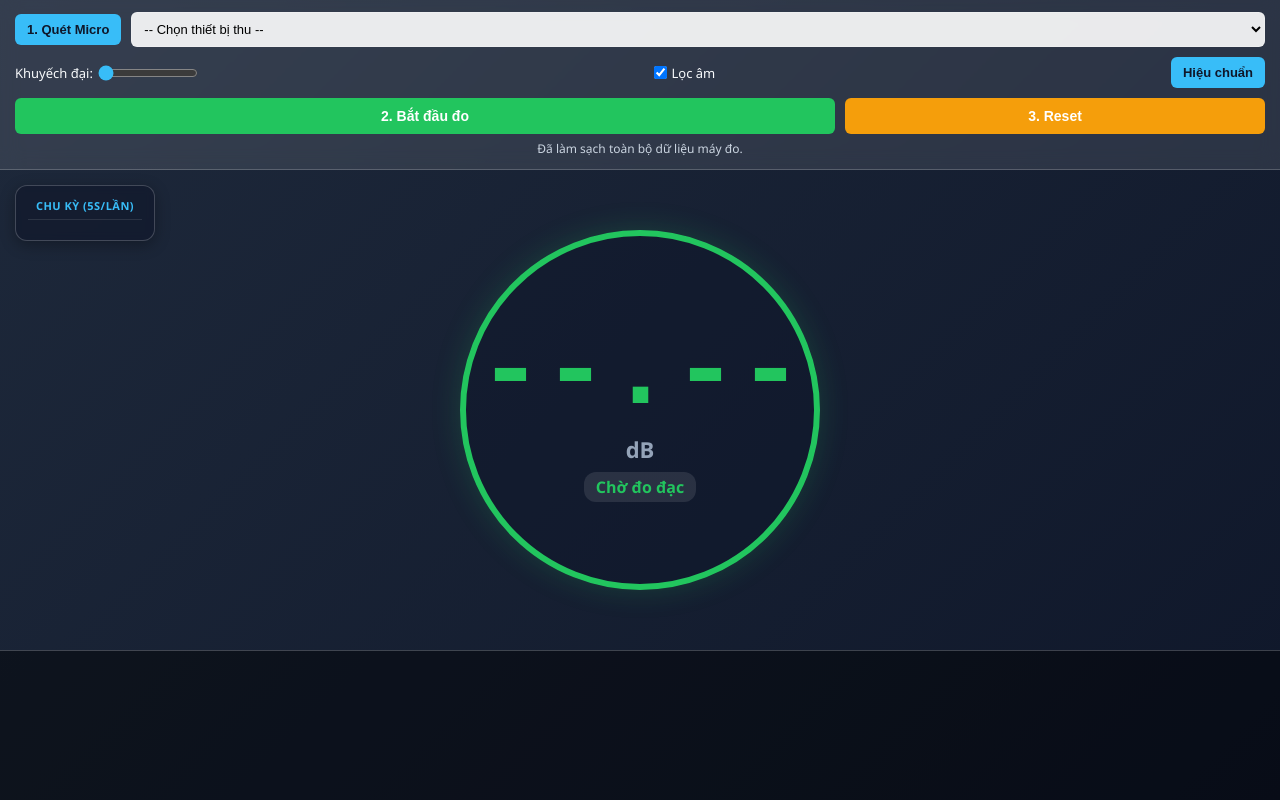
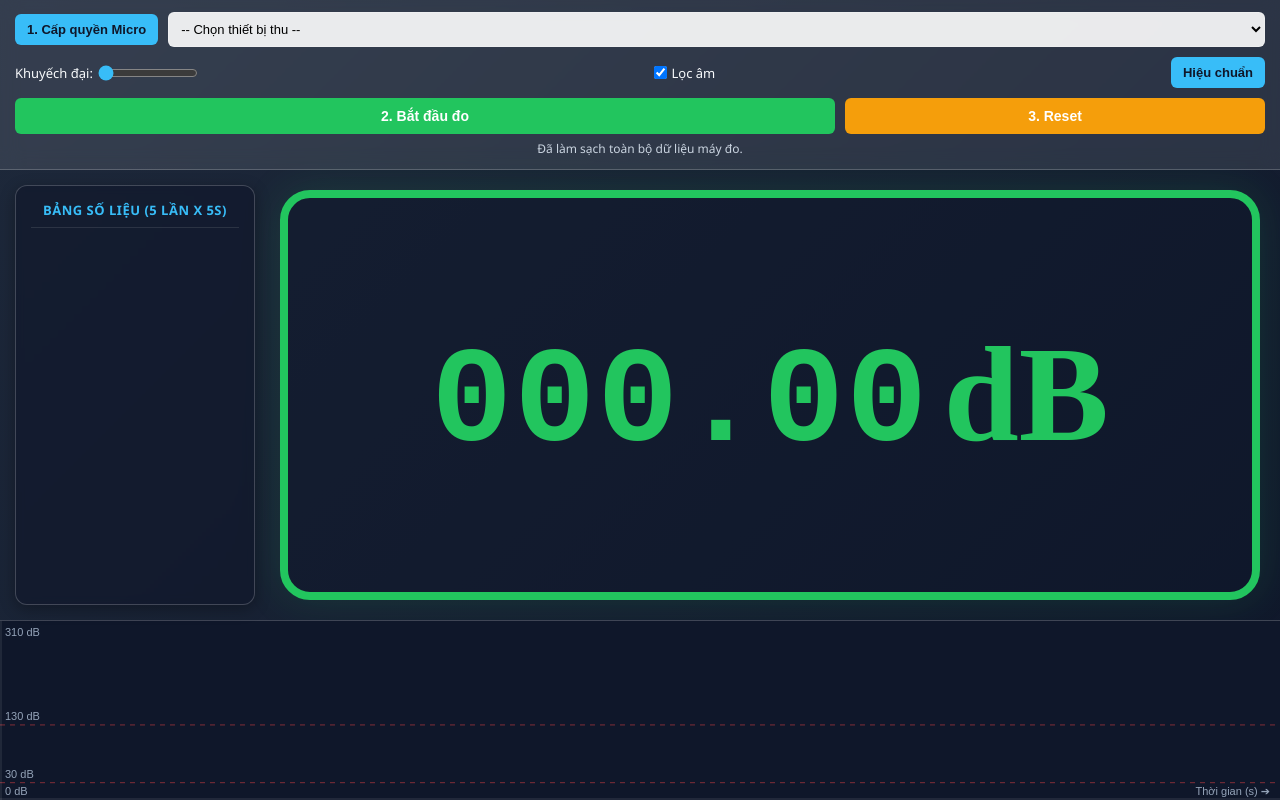
Before and after one commit to Vobinhminh/do_tieng_on_DB, a plain HTML site: page index.html in a window 1280 px wide. Both pictures are taken after a click on the button "3. Reset". Drawn offline with Linux system fonts and the light colour scheme.

Commit message:
index.html

```diff
--- a/index.html
+++ b/index.html
@@ -12,9 +12,9 @@
             --text-main: #f8fafc;
             --text-sub: #94a3b8;
             --border-color: rgba(255, 255, 255, 0.2);
-            --safe-color: #22c55e;   /* Xanh lá - An toàn */
-            --danger-color: #ef4444; /* Đỏ - Quá ngưỡng */
-            --reset-color: #f59e0b;  /* Vàng cam - Nút Reset */
+            --safe-color: #22c55e;
+            --danger-color: #ef4444;
+            --reset-color: #f59e0b;
         }
 
         * {
@@ -23,18 +23,19 @@
             padding: 0;
         }
 
+        /* KHÓA CHẶT TRANG WEB TRONG KHUÔN HÌNH - KHÔNG CUỘN */
         body, html {
             font-family: 'Segoe UI', system-ui, -apple-system, sans-serif;
             background: linear-gradient(135deg, var(--bg-top) 0%, var(--bg-bottom) 100%);
             color: var(--text-main);
-            height: 100%;
-            width: 100%;
+            height: 100vh;
+            width: 100vw;
             overflow: hidden;
             display: flex;
             flex-direction: column;
         }
 
-        /* TOOLBAR PHÍA TRÊN CÙNG */
+        /* ================= TOOLBAR PHÍA TRÊN ================= */
         .top-toolbar {
             background: var(--panel-bg);
             backdrop-filter: blur(10px);
@@ -45,6 +46,7 @@
             flex-direction: column;
             gap: 10px;
             z-index: 10;
+            flex-shrink: 0;
         }
 
         .tool-row {
@@ -107,109 +109,137 @@
             margin-top: -4px;
         }
 
-        /* KHU VỰC HIỂN THỊ CHÍNH */
+        /* ================= KHU VỰC HIỂN THỊ TRUNG TÂM ================= */
         .main-display {
             flex: 1;
             display: flex;
-            flex-direction: column;
-            justify-content: center;
-            align-items: center;
-            position: relative;
+            flex-direction: row;
+            padding: 15px;
+            gap: 20px;
+            min-height: 0;
+            box-sizing: border-box;
         }
 
-        /* BẢNG LỊCH SỬ ĐO BÊN TRÁI */
+        /* BẢNG LỊCH SỬ ĐO */
         .history-panel {
-            position: absolute;
-            left: 15px;
-            top: 15px;
             background: rgba(15, 23, 42, 0.6);
             border: 1px solid var(--border-color);
             border-radius: 12px;
-            padding: 12px;
-            width: 140px;
+            padding: 15px;
+            width: 240px;
+            height: 100%;
             z-index: 5;
             backdrop-filter: blur(4px);
             box-shadow: 0 4px 15px rgba(0,0,0,0.3);
+            flex-shrink: 0;
+            display: flex;
+            flex-direction: column;
+            box-sizing: border-box;
         }
 
         .history-panel h3 {
-            font-size: 11px;
+            font-size: 13px;
             color: #38bdf8;
-            margin-bottom: 8px;
+            margin-bottom: 12px;
             text-align: center;
             border-bottom: 1px solid rgba(255,255,255,0.1);
-            padding-bottom: 6px;
+            padding-bottom: 8px;
             text-transform: uppercase;
             letter-spacing: 0.5px;
+            flex-shrink: 0;
         }
 
         .history-list {
             list-style: none;
-            font-size: 12px;
+            font-size: 14px;
             display: flex;
             flex-direction: column;
-            gap: 6px;
+            gap: 10px;
+            overflow-y: auto;
+            flex: 1;
+            padding-right: 5px;
         }
+
+        .history-list::-webkit-scrollbar { width: 4px; }
+        .history-list::-webkit-scrollbar-track { background: rgba(0,0,0,0.1); }
+        .history-list::-webkit-scrollbar-thumb { background: rgba(255,255,255,0.2); border-radius: 10px; }
 
         .history-list li {
             display: flex;
             justify-content: space-between;
             color: #e2e8f0;
             font-family: monospace;
+            font-weight: 600;
+            background: rgba(255,255,255,0.05);
+            padding: 8px 12px;
+            border-radius: 6px;
         }
 
-        .history-list li .idx { color: #94a3b8; }
+        .history-list li .idx { color: #94a3b8; font-weight: normal; }
 
-        /* Vòng tròn hiển thị dB */
-        .db-circle {
-            width: clamp(200px, 50vw, 360px);
-            height: clamp(200px, 50vw, 360px);
+        /* ================= KHUNG CHỮ NHẬT LẤP ĐẦY KHÔNG GIAN ================= */
+        .db-container {
+            flex: 1;
+            height: 100%;
+            min-width: 0;
+            min-height: 0;
+            display: flex;
+            align-items: stretch;
+            justify-content: stretch;
+            padding: 5px;
+        }
+
+        .db-box {
+            flex: 1;
+            container-type: size;
             background: rgba(15, 23, 42, 0.5);
-            border: 6px solid var(--safe-color);
-            border-radius: 50%;
+            border: 8px solid var(--safe-color);
+            border-radius: 30px;
             display: flex;
             flex-direction: column;
             justify-content: center;
             align-items: center;
-            box-shadow: 0 0 30px rgba(34, 197, 94, 0.2);
-            transition: all 0.15s ease-out;
-            z-index: 2;
+            box-shadow: 0 0 40px rgba(34, 197, 94, 0.15);
+            transition: border-color 0.15s ease-out, box-shadow 0.15s ease-out;
+            box-sizing: border-box;
         }
 
-        .db-value {
-            font-size: clamp(55px, 14vw, 110px);
-            font-weight: 900;
-            color: var(--safe-color);
-            line-height: 1;
-            letter-spacing: -1px;
-            transition: color 0.15s ease-out;
-            font-family: monospace;
-        }
-
-        .db-unit {
-            font-size: clamp(16px, 3.5vw, 22px);
-            font-weight: 600;
-            color: var(--text-sub);
-            margin-top: 5px;
-        }
-
-        .db-status {
-            font-size: clamp(12px, 2.5vw, 16px);
-            font-weight: 700;
-            margin-top: 8px;
-            padding: 4px 12px;
-            border-radius: 12px;
-            background: rgba(255,255,255,0.1);
+        /* Gom số liệu và đơn vị nằm ngang với nhau, đồng bộ hóa màu sắc */
+        .db-readout {
+            display: flex;
+            align-items: baseline;
+            justify-content: center;
+            gap: 1.5cqw;
+            width: 100%;
             color: var(--safe-color);
             transition: color 0.15s ease-out;
         }
 
-        /* ĐỒ HỌA SÓNG ÂM DƯỚI ĐÁY */
+        .db-value {
+            font-size: min(14cqw, 55cqh);
+            font-weight: 900;
+            color: inherit;
+            line-height: 1;
+            letter-spacing: 2px;
+            font-family: 'Courier New', Courier, monospace;
+            font-variant-numeric: tabular-nums;
+        }
+
+        .db-unit {
+            font-size: min(14cqw, 55cqh);
+            font-weight: 900;
+            color: inherit;
+            font-family: 'Times New Roman', Times, serif;
+        }
+
+        /* ĐỒ THỊ BIỂU ĐỒ (dB vs Thời gian) */
         .canvas-container {
             width: 100%;
-            height: 150px;
-            background: rgba(0,0,0,0.3);
+            height: 180px;
+            background: rgba(15, 23, 42, 0.9);
             border-top: 1px solid var(--border-color);
+            flex-shrink: 0;
+            position: relative;
         }
 
         canvas {
@@ -218,14 +248,46 @@
             display: block;
         }
 
+        /* ================= RESPONSIVE ĐIỆN THOẠI (Mobile Layout) ================= */
+        @media (max-width: 768px) {
+            .main-display {
+                flex-direction: column;
+                gap: 15px;
+                padding: 10px;
+            }
+            .history-panel {
+                width: 100%;
+                height: auto;
+                max-height: 160px;
+                padding: 10px;
+            }
+            .history-list {
+                display: grid;
+                grid-template-columns: 1fr 1fr;
+                gap: 6px;
+            }
+            .history-list li {
+                padding: 6px 8px;
+            }
+            .db-container {
+                padding: 0 5px;
+            }
+            .db-box {
+                border-width: 6px;
+                border-radius: 20px;
+            }
+            .canvas-container {
+                height: 130px;
+            }
+        }
     </style>
 </head>
 <body>
 
-    <!-- BẢNG ĐIỀU KHIỂN GỌN GÀNG PHÍA TRÊN -->
+    <!-- BẢNG ĐIỀU KHIỂN -->
     <div class="top-toolbar">
         <div class="tool-row">
-            <button id="micBtn">1. Quét Micro</button>
+            <button id="micBtn">1. Cấp quyền Micro</button>
             <select id="micSelect">
                 <option value="">-- Chọn thiết bị thu --</option>
             </select>
@@ -241,29 +303,32 @@
             <button id="measureBtn" class="start-btn" disabled>2. Bắt đầu đo</button>
             <button id="resetBtn" class="reset-btn">3. Reset</button>
         </div>
-        <div id="statusText">Chưa cấp quyền truy cập Micro.</div>
+        <div id="statusText">Vui lòng Cấp quyền Micro để bắt đầu.</div>
     </div>
 
     <!-- GIAO DIỆN HIỂN THỊ CHÍNH -->
     <div class="main-display">
-
-        <!-- BẢNG GHI NHẬN TỰ ĐỘNG GÓC TRÁI -->
+        <!-- BẢNG GHI NHẬN TỰ ĐỘNG -->
         <div class="history-panel">
-            <h3>Chu kỳ (5s/Lần)</h3>
+            <h3>Bảng Số Liệu (5 Lần x 5s)</h3>
             <ul class="history-list" id="historyList">
                 <!-- Dữ liệu sẽ tự động điền vào đây -->
             </ul>
         </div>
 
-        <div id="dbCircle" class="db-circle">
-            <div id="dbDisplay" class="db-value">--.--</div>
-            <div class="db-unit">dB</div>
-            <div id="dbStatusMsg" class="db-status">Chờ đo đạc</div>
+        <!-- KHUNG CHỮ NHẬT LẤP ĐẦY KHÔNG GIAN -->
+        <div class="db-container">
+            <div id="dbBox" class="db-box">
+                <div id="dbReadout" class="db-readout">
+                    <div id="dbDisplay" class="db-value">000.00</div>
+                    <div class="db-unit">dB</div>
+                </div>
+            </div>
         </div>
     </div>
 
-    <!-- CANVAS SÓNG ÂM -->
-    <div class="canvas-container">
+    <!-- ĐỒ THỊ BIỂU ĐỒ (dB vs Thời gian) -->
+    <div class="canvas-container" id="canvasContainer">
         <canvas id="waveformCanvas"></canvas>
     </div>
 
@@ -278,29 +343,26 @@
     let animationId = null;
     let noiseFloorOffset = 0;
 
-    // Ngưỡng âm thanh
-    const THRESHOLD = 85;
+    // Giới hạn đồ thị vẽ tối đa trên biểu đồ theo yêu cầu
+    const GRAPH_MAX_DB = 310;
 
-    // Biến cho bảng ghi nhận tự động (5s / lần, tối đa 3 lần)
+    // Biến cho bảng ghi nhận tự động
     let autoLogInterval = null;
     let logCount = 0;
     let windowSumDb = 0;
     let windowCountFrames = 0;
 
-    // Các biến chạy ngầm
-    let minDb = 999;
-    let maxDb = -999;
-    let sumDb = 0;
-    let countDb = 0;
+    // Lịch sử điểm vẽ đồ thị dB theo thời gian
+    let dbHistory = [];
 
     const micBtn = document.getElementById('micBtn');
     const measureBtn = document.getElementById('measureBtn');
     const resetBtn = document.getElementById('resetBtn');
     const calibrateBtn = document.getElementById('calibrateBtn');
 
+    const dbReadout = document.getElementById('dbReadout');
     const dbDisplay = document.getElementById('dbDisplay');
-    const dbCircle = document.getElementById('dbCircle');
-    const dbStatusMsg = document.getElementById('dbStatusMsg');
+    const dbBox = document.getElementById('dbBox');
     const historyList = document.getElementById('historyList');
 
     const gainRange = document.getElementById('gainRange');
@@ -310,6 +372,9 @@
 
     const canvas = document.getElementById('waveformCanvas');
     const canvasCtx = canvas.getContext('2d');
+
+    window.onload = drawEmptyGraph;
+    window.onresize = () => { if(!isMeasuring) drawEmptyGraph(); };
 
     // 1. Quét Micro
     micBtn.addEventListener('click', async () => {
@@ -336,11 +401,12 @@
 
             tempStream.getTracks().forEach(track => track.stop());
 
-            micBtn.innerText = "Đã quét ✓";
+            micBtn.innerText = "Đã kết nối ✓";
+            micBtn.style.backgroundColor = "#16a34a";
             measureBtn.disabled = false;
-            statusText.innerText = "Đã tìm thấy Micro. Bấm Bắt đầu đo.";
+            statusText.innerText = "Đã kết nối Micro. Hãy bấm Bắt đầu đo.";
         } catch (err) {
-            alert("Lỗi Micro: " + err);
+            alert("Lỗi Micro: Vui lòng cho phép quyền truy cập Micro. " + err);
         }
     });
 
@@ -393,52 +459,49 @@
                 measureBtn.innerText = "Dừng đo";
                 measureBtn.className = "stop-btn";
                 micSelect.disabled = true;
-                statusText.innerText = "Đang đo đạc và ghi nhận tự động...";
+                statusText.innerText = "Đang đo... (Tự động dừng sau 5 lần x 5s)";
 
-                // Khởi động lại bộ ghi (Logger) nếu chưa chạy
-                if (logCount === 0 || logCount >= 3) {
-                    startAutoLogger();
-                } else {
-                    // Nếu đang đo dở dang mà dừng rồi bấm chạy lại thì nối tiếp
-                    autoLogInterval = setInterval(logDataTick, 5000);
+                if (logCount >= 5) {
+                    logCount = 0;
+                    historyList.innerHTML = '';
+                    dbHistory = [];
                 }
 
+                startAutoLogger();
                 visualize();
             } catch (err) {
                 alert("Lỗi kết nối Micro: " + err);
             }
         } else {
             stopMeasurement();
+            statusText.innerText = "Đã tạm dừng thủ công. Bấm Bắt đầu đo để tiếp tục.";
         }
     });
 
-    // Hàm tick 5 giây của bộ tự động ghi
     function logDataTick() {
         if (!isMeasuring) return;
-
-        // Xóa bảng nếu đã đạt 3 lần đo
-        if (logCount >= 3) {
-            logCount = 0;
-            historyList.innerHTML = '';
-        }
 
         let avgDb = windowCountFrames > 0 ? (windowSumDb / windowCountFrames) : 0;
         logCount++;
 
+        let formattedAvg = avgDb.toFixed(2).padStart(6, '0');
+
         const li = document.createElement('li');
-        li.innerHTML = `<span class="idx">Lần ${logCount}:</span> <span>${avgDb.toFixed(2)}</span>`;
+        li.innerHTML = `<span class="idx">Lần ${logCount}:</span> <span>${formattedAvg} dB</span>`;
         historyList.appendChild(li);
 
         windowSumDb = 0;
         windowCountFrames = 0;
+
+        if (logCount >= 5) {
+            stopMeasurement();
+            statusText.innerText = "Đã hoàn thành thu thập đủ 5 lần (25 giây).";
+        }
     }
 
     function startAutoLogger() {
-        logCount = 0;
         windowSumDb = 0;
         windowCountFrames = 0;
-        historyList.innerHTML = '';
-
         if (autoLogInterval) clearInterval(autoLogInterval);
         autoLogInterval = setInterval(logDataTick, 5000);
     }
@@ -446,6 +509,7 @@
     function stopMeasurement() {
         if (mediaStream) mediaStream.getTracks().forEach(track => track.stop());
         if (audioCtx) audioCtx.close();
+
         cancelAnimationFrame(animationId);
         if (autoLogInterval) clearInterval(autoLogInterval);
 
@@ -453,47 +517,28 @@
         measureBtn.innerText = "Bắt đầu đo";
         measureBtn.className = "start-btn";
         micSelect.disabled = false;
-        statusText.innerText = "Đã tạm dừng.";
     }
 
-    // 3. Nút RESET (Làm mới toàn bộ không cần reload trang)
+    // 3. Nút RESET
     resetBtn.addEventListener('click', () => {
-        // Dừng hệ thống nếu đang chạy
-        if (isMeasuring) {
-            stopMeasurement();
-        }
+        if (isMeasuring) stopMeasurement();
 
-        // Reset thuật toán ngầm
-        minDb = 999;
-        maxDb = -999;
-        sumDb = 0;
-        countDb = 0;
         noiseFloorOffset = 0;
-
-        // Reset bảng tự động ghi góc trái
         logCount = 0;
         windowSumDb = 0;
         windowCountFrames = 0;
         historyList.innerHTML = '';
+        dbHistory = [];
 
-        // Reset giao diện vòng tròn
-        dbDisplay.innerText = '--.--';
-        dbDisplay.style.color = 'var(--safe-color)';
-        dbCircle.style.borderColor = 'var(--safe-color)';
-        dbCircle.style.boxShadow = '0 0 30px rgba(34, 197, 94, 0.2)';
-        dbStatusMsg.innerText = "Chờ đo đạc";
-        dbStatusMsg.style.color = 'var(--safe-color)';
+        dbDisplay.innerText = '000.00';
+        dbReadout.style.color = 'var(--safe-color)';
+        dbBox.style.borderColor = 'var(--safe-color)';
+        dbBox.style.boxShadow = '0 0 40px rgba(34, 197, 94, 0.15)';
 
-        // Reset thanh trượt
         gainRange.value = 1;
         document.getElementById('filterToggle').checked = true;
 
-        // Xóa đồ thị Canvas
-        canvas.width = canvas.offsetWidth;
-        canvas.height = canvas.offsetHeight;
-        canvasCtx.fillStyle = 'rgba(0, 0, 0, 0.2)';
-        canvasCtx.fillRect(0, 0, canvas.width, canvas.height);
-
+        drawEmptyGraph();
         statusText.innerText = "Đã làm sạch toàn bộ dữ liệu máy đo.";
     });
 
@@ -504,27 +549,78 @@
             let sum = buffer.reduce((a, b) => a + b, 0);
             let avg = sum / buffer.length;
             noiseFloorOffset = avg > 0 ? 20 * Math.log10(avg) : 0;
-            alert("Hiệu chuẩn xong!");
+            alert("Hiệu chuẩn tiếng ồn phòng thành công!");
+        } else {
+            alert("Vui lòng ấn Bắt đầu đo trước khi hiệu chuẩn!");
         }
     });
 
-    // Cập nhật giao diện động
     function updateUI(db) {
-        dbDisplay.innerText = db.toFixed(2);
+        let formattedDb = db.toFixed(2).padStart(6, '0');
+        dbDisplay.innerText = formattedDb;
 
-        if (db > THRESHOLD) {
-            dbDisplay.style.color = 'var(--danger-color)';
-            dbCircle.style.borderColor = 'var(--danger-color)';
-            dbCircle.style.boxShadow = '0 0 40px rgba(239, 68, 68, 0.4)';
-            dbStatusMsg.innerText = "Quá ngưỡng nghe";
-            dbStatusMsg.style.color = 'var(--danger-color)';
+        // Điều kiện mới: Dưới 30 hoặc trên 130 sẽ hiện màu Đỏ
+        if (db > 130 || db < 30) {
+            dbReadout.style.color = 'var(--danger-color)';
+            dbBox.style.borderColor = 'var(--danger-color)';
+            dbBox.style.boxShadow = '0 0 50px rgba(239, 68, 68, 0.3)';
         } else {
-            dbDisplay.style.color = 'var(--safe-color)';
-            dbCircle.style.borderColor = 'var(--safe-color)';
-            dbCircle.style.boxShadow = '0 0 30px rgba(34, 197, 94, 0.2)';
-            dbStatusMsg.innerText = "Âm thanh nghe được";
-            dbStatusMsg.style.color = 'var(--safe-color)';
+            dbReadout.style.color = 'var(--safe-color)';
+            dbBox.style.borderColor = 'var(--safe-color)';
+            dbBox.style.boxShadow = '0 0 40px rgba(34, 197, 94, 0.15)';
         }
+    }
+
+    function drawGraphGrid() {
+        canvasCtx.fillStyle = '#0f172a';
+        canvasCtx.fillRect(0, 0, canvas.width, canvas.height);
+
+        canvasCtx.lineWidth = 1;
+        canvasCtx.font = '11px sans-serif';
+
+        // Tọa độ các đường giới hạn
+        let y130 = canvas.height - (130 / GRAPH_MAX_DB) * canvas.height;
+        let y30 = canvas.height - (30 / GRAPH_MAX_DB) * canvas.height;
+
+        // Vẽ vạch 130 dB
+        canvasCtx.beginPath();
+        canvasCtx.setLineDash([5, 5]);
+        canvasCtx.moveTo(0, y130);
+        canvasCtx.lineTo(canvas.width, y130);
+        canvasCtx.strokeStyle = 'rgba(239, 68, 68, 0.5)';
+        canvasCtx.stroke();
+
+        // Vẽ vạch 30 dB
+        canvasCtx.beginPath();
+        canvasCtx.moveTo(0, y30);
+        canvasCtx.lineTo(canvas.width, y30);
+        canvasCtx.strokeStyle = 'rgba(239, 68, 68, 0.5)';
+        canvasCtx.stroke();
+        canvasCtx.setLineDash([]);
+
+        // Vẽ trục X và Y
+        canvasCtx.strokeStyle = 'rgba(255, 255, 255, 0.15)';
+        canvasCtx.beginPath();
+        canvasCtx.moveTo(0, canvas.height - 1);
+        canvasCtx.lineTo(canvas.width, canvas.height - 1);
+        canvasCtx.moveTo(1, 0);
+        canvasCtx.lineTo(1, canvas.height);
+        canvasCtx.stroke();
+
+        canvasCtx.fillStyle = '#94a3b8';
+        canvasCtx.fillText(GRAPH_MAX_DB + " dB", 5, 15);
+        canvasCtx.fillText("130 dB", 5, y130 - 5);
+        canvasCtx.fillText("30 dB", 5, y30 - 5);
+        canvasCtx.fillText("0 dB", 5, canvas.height - 5);
+
+        let textWidth = canvasCtx.measureText("Thời gian (s) ➔").width;
+        canvasCtx.fillText("Thời gian (s) ➔", canvas.width - textWidth - 10, canvas.height - 5);
+    }
+
+    function drawEmptyGraph() {
+        canvas.width = canvas.offsetWidth;
+        canvas.height = canvas.offsetHeight;
+        drawGraphGrid();
     }
 
     function visualize() {
@@ -546,36 +642,52 @@
             }
             let rms = Math.sqrt(sumSquares / bufferLength);
 
-            let db = rms > 0 ? (20 * Math.log10(rms * 100) + 60) - (noiseFloorOffset * 0.1) : 30;
-            if (db < 30) db = 30;
-            db = Math.min(db, 130);
+            let db = rms > 0 ? (20 * Math.log10(rms * 100) + 60) - (noiseFloorOffset * 0.1) : 0;
+
+            // Giới hạn dải đo lên 310 dB
+            if (db < 0) db = 0;
+            if (db > GRAPH_MAX_DB) db = GRAPH_MAX_DB;
 
             updateUI(db);
+
+            dbHistory.push(db);
+            if (dbHistory.length > canvas.width) {
+                dbHistory.shift();
+            }
 
             windowSumDb += db;
             windowCountFrames++;
 
-            if (db < minDb) minDb = db;
-            if (db > maxDb) maxDb = db;
-            sumDb += db; countDb++;
+            drawGraphGrid();
 
-            canvasCtx.fillStyle = 'rgba(0, 0, 0, 0.2)';
-            canvasCtx.fillRect(0, 0, canvas.width, canvas.height);
-            canvasCtx.lineWidth = 2;
-            canvasCtx.strokeStyle = db > THRESHOLD ? '#ef4444' : '#38bdf8';
+            if (dbHistory.length > 1) {
+                let grad = canvasCtx.createLinearGradient(0, 0, 0, canvas.height);
 
-            canvasCtx.beginPath();
-            let sliceWidth = canvas.width * 1.0 / bufferLength;
-            let x = 0;
-            for (let i = 0; i < bufferLength; i++) {
-                let v = dataArray[i] / 128.0;
-                let y = v * canvas.height / 2;
-                if (i === 0) canvasCtx.moveTo(x, y);
-                else canvasCtx.lineTo(x, y);
-                x += sliceWidth;
+                // Cài đặt màu Đỏ (Red) cho < 30 và > 130, Xanh lá (Green) cho 30 -> 130
+                let p130 = (GRAPH_MAX_DB - 130) / GRAPH_MAX_DB;
+                let p30 = (GRAPH_MAX_DB - 30) / GRAPH_MAX_DB;
+
+                grad.addColorStop(0, '#ef4444');
+                grad.addColorStop(Math.max(0, p130), '#ef4444');
+                grad.addColorStop(Math.min(1, p130 + 0.01), '#22c55e');
+                grad.addColorStop(Math.max(0, p30 - 0.01), '#22c55e');
+                grad.addColorStop(Math.min(1, p30), '#ef4444');
+                grad.addColorStop(1, '#ef4444');
+
+                canvasCtx.beginPath();
+                canvasCtx.lineWidth = 2.5;
+                canvasCtx.strokeStyle = grad;
+                canvasCtx.lineJoin = 'round';
+
+                for (let i = 0; i < dbHistory.length; i++) {
+                    let x = i;
+                    let y = canvas.height - (dbHistory[i] / GRAPH_MAX_DB) * canvas.height;
+
+                    if (i === 0) canvasCtx.moveTo(x, y);
+                    else canvasCtx.lineTo(x, y);
+                }
+                canvasCtx.stroke();
             }
-            canvasCtx.lineTo(canvas.width, canvas.height / 2);
-            canvasCtx.stroke();
         }
         draw();
     }
```
